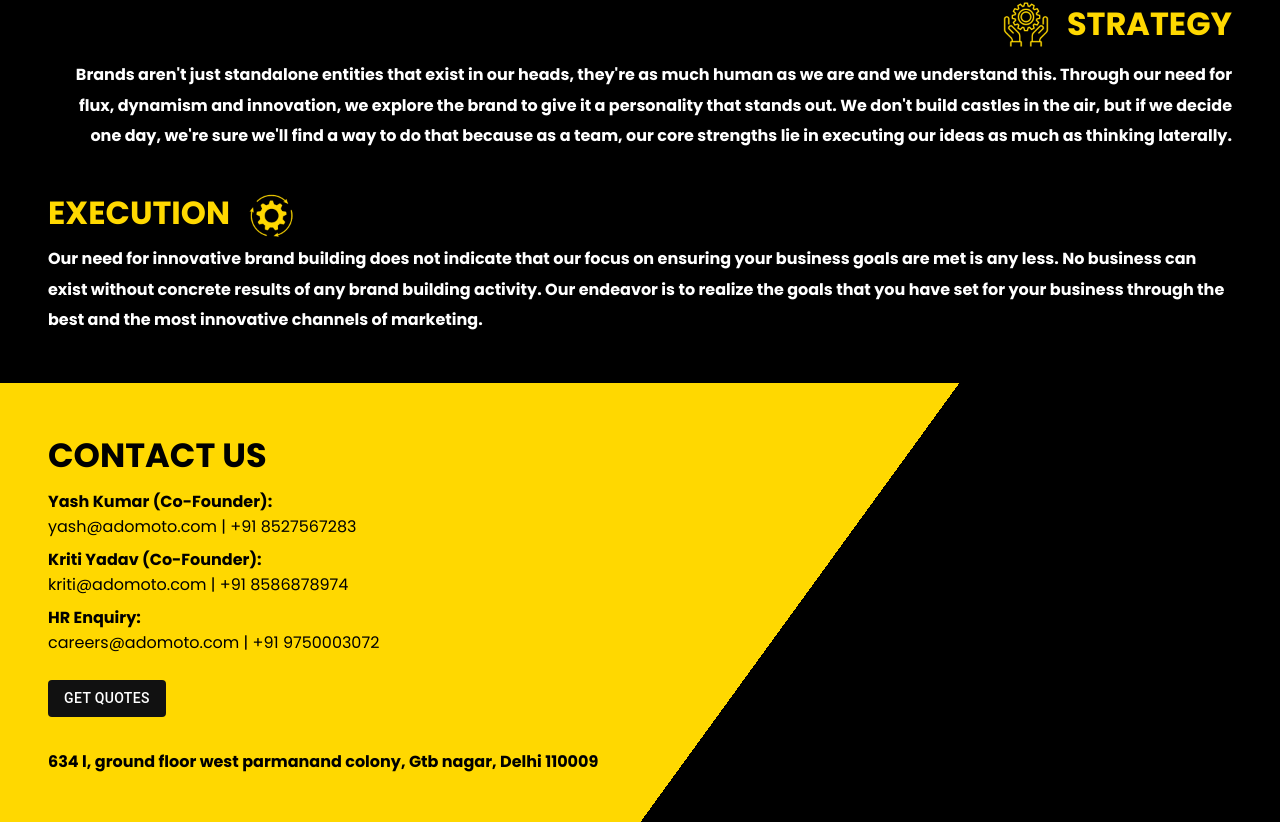
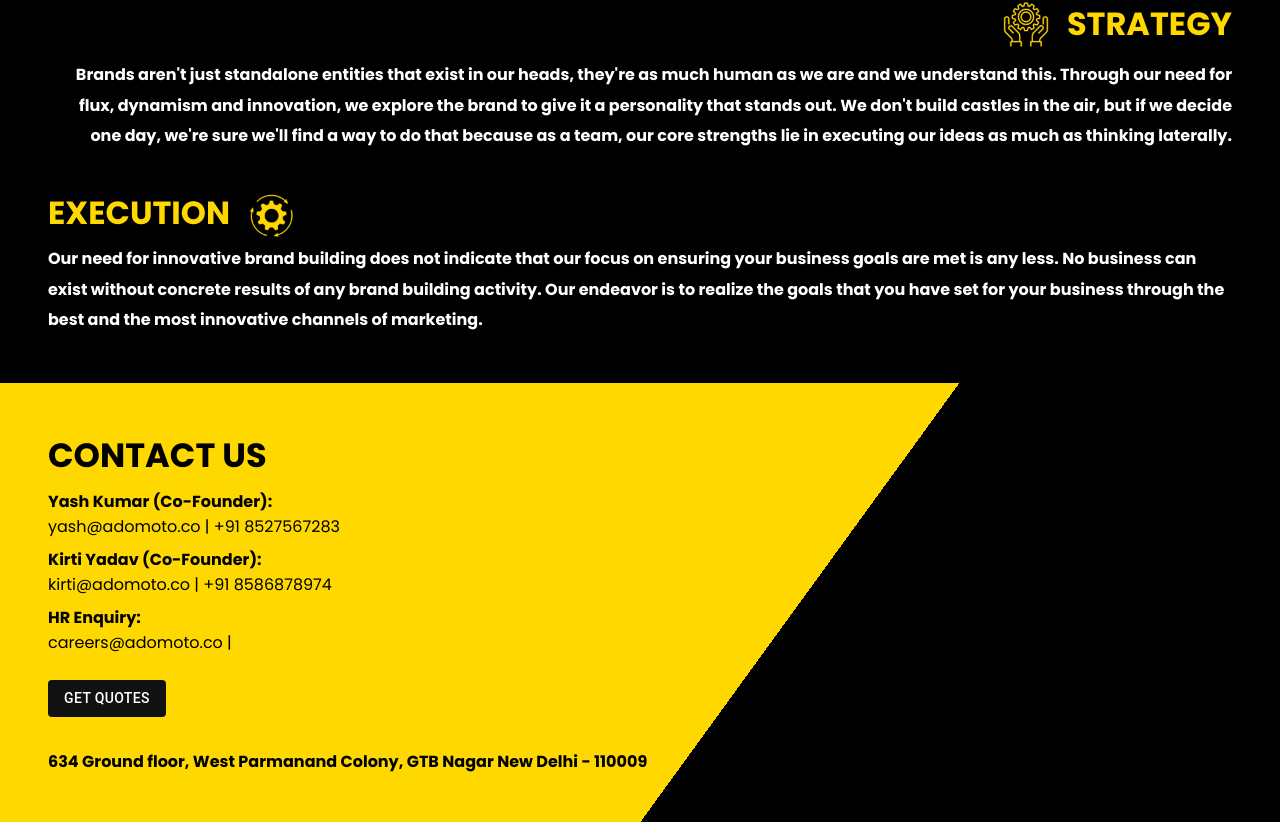
Before and after one commit to developerbrm/work-adomoto, a Next.js app: page / in a window 1280 px wide. Shown: the part 1068-1890 px from the top of the page. Built offline with nearby package versions, Linux system fonts and the light colour scheme.

Commit message:
few changes

```diff
--- a/components/Contact/index.js
+++ b/components/Contact/index.js
@@ -15,22 +15,22 @@
           Yash Kumar (Co-Founder):
         </h4>
         <p data-animname="fade-in-up" data-onetime="true" data-delay={`.35`}>
-          <a href="mailto:yash@adomoto.com">yash@adomoto.com</a> |{" "}
+          <a href="mailto:yash@adomoto.com">yash@adomoto.co</a> |{" "}
           <a href="tel:+918527567283">+91 8527567283</a>
         </p>
         <h4 data-animname="fade-in-up" data-onetime="true" data-delay={`.4`}>
-          Kriti Yadav (Co-Founder):
+          Kirti Yadav (Co-Founder):
         </h4>
         <p data-animname="fade-in-up" data-onetime="true" data-delay={`.45`}>
-          <a href="mailto:kriti@adomoto.com">kriti@adomoto.com</a> |{" "}
+          <a href="mailto:kirti@adomoto.com">kirti@adomoto.co</a> |{" "}
           <a href="tel:+918586878974">+91 8586878974</a>
         </p>
         <h4 data-animname="fade-in-up" data-onetime="true" data-delay={`.5`}>
           HR Enquiry:
         </h4>
         <p data-animname="fade-in-up" data-onetime="true" data-delay={`.55`}>
-          <a href="mailto:careers@adomoto.com">careers@adomoto.com</a> |{" "}
-          <a href="tel:+919750003072">+91 9750003072</a>
+          <a href="mailto:careers@adomoto.com">careers@adomoto.co</a> |{" "}
+          {/* <a href="tel:+919750003072">+91 9750003072</a> */}
         </p>
       </div>
 
@@ -58,7 +58,7 @@
       </Link>
 
       <address data-animname="fade-in-up" data-onetime="true" data-delay={`.6`}>
-        634 l, ground floor west parmanand colony, Gtb nagar, Delhi 110009
+      634 Ground floor, West Parmanand Colony, GTB Nagar New Delhi - 110009
       </address>
     </section>
   );
```
